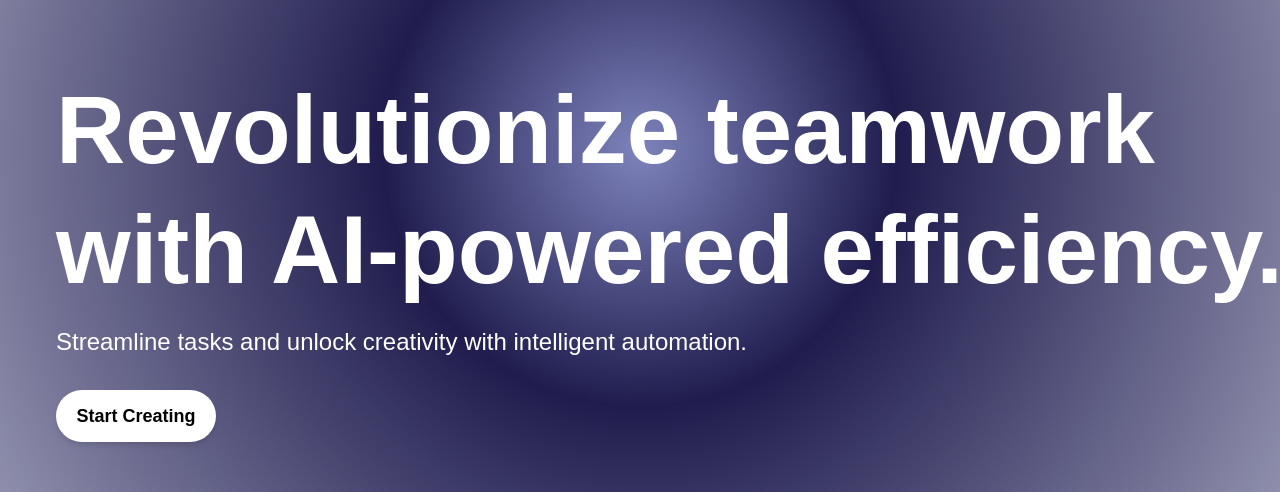
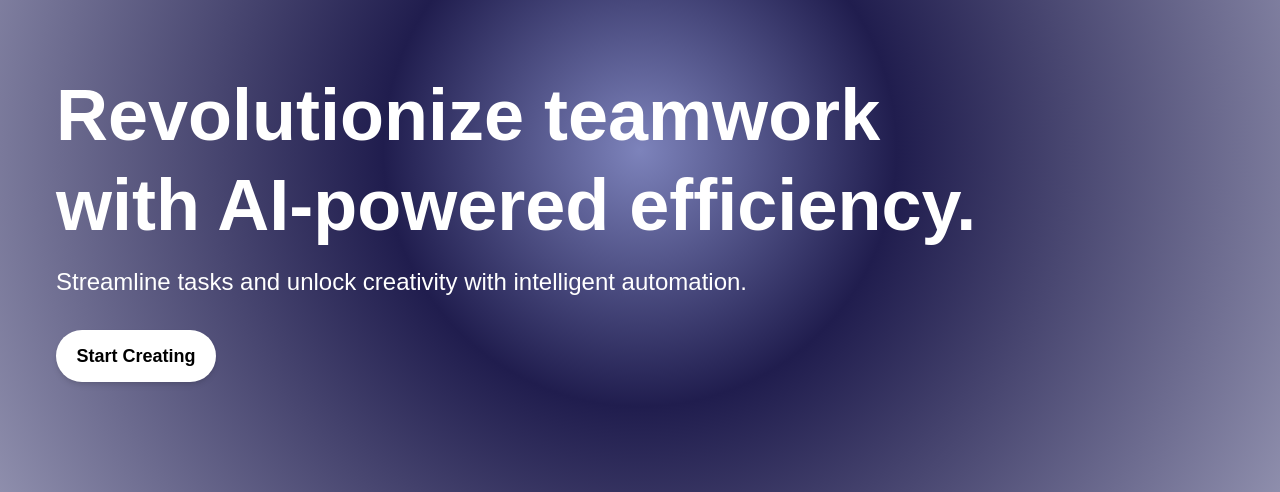
Before and after one commit to MohideenFarhan/i9-studio, a Next.js app: page /Features/AIFeatures in a window 1280 px wide. Shown: the part 250-742 px from the top of the page. Built offline with nearby package versions, Linux system fonts and the light colour scheme; no server answers.

Commit message:
Updated feature

```diff
--- a/app/Features/AIFeatures/Hero.tsx
+++ b/app/Features/AIFeatures/Hero.tsx
@@ -17,8 +17,8 @@ const AIFeatures = () => {
                 className="relative flex flex-col items-start min-h-screen w-full overflow-hidden text-white px-4"
                 style={{ background: "radial-gradient(circle, rgba(125,131,187,1) 0%, rgba(32,29,78,1) 34%, rgba(149,149,178,1) 100%)" }}
             >
-                <div className="w-full mt-30 sm:mt-30 md:mt-80 mx-2 md:mx-10 max-w-7xl text-left">
-                    <h1 className="text-3xl sm:text-5xl lg:text-8xl md:text-7xl font-extrabold leading-tight">
+                <div className="w-full mt-30 sm:mt-30 md:mt-80 mx-2 md:mb-10  md:mx-10 max-w-7xl text-left">
+                    <h1 className="text-3xl sm:text-5xl lg:text-7xl md:text-7xl font-extrabold leading-tight">
                         Revolutionize teamwork <br />
                         with AI-powered efficiency.
                     </h1>
```
